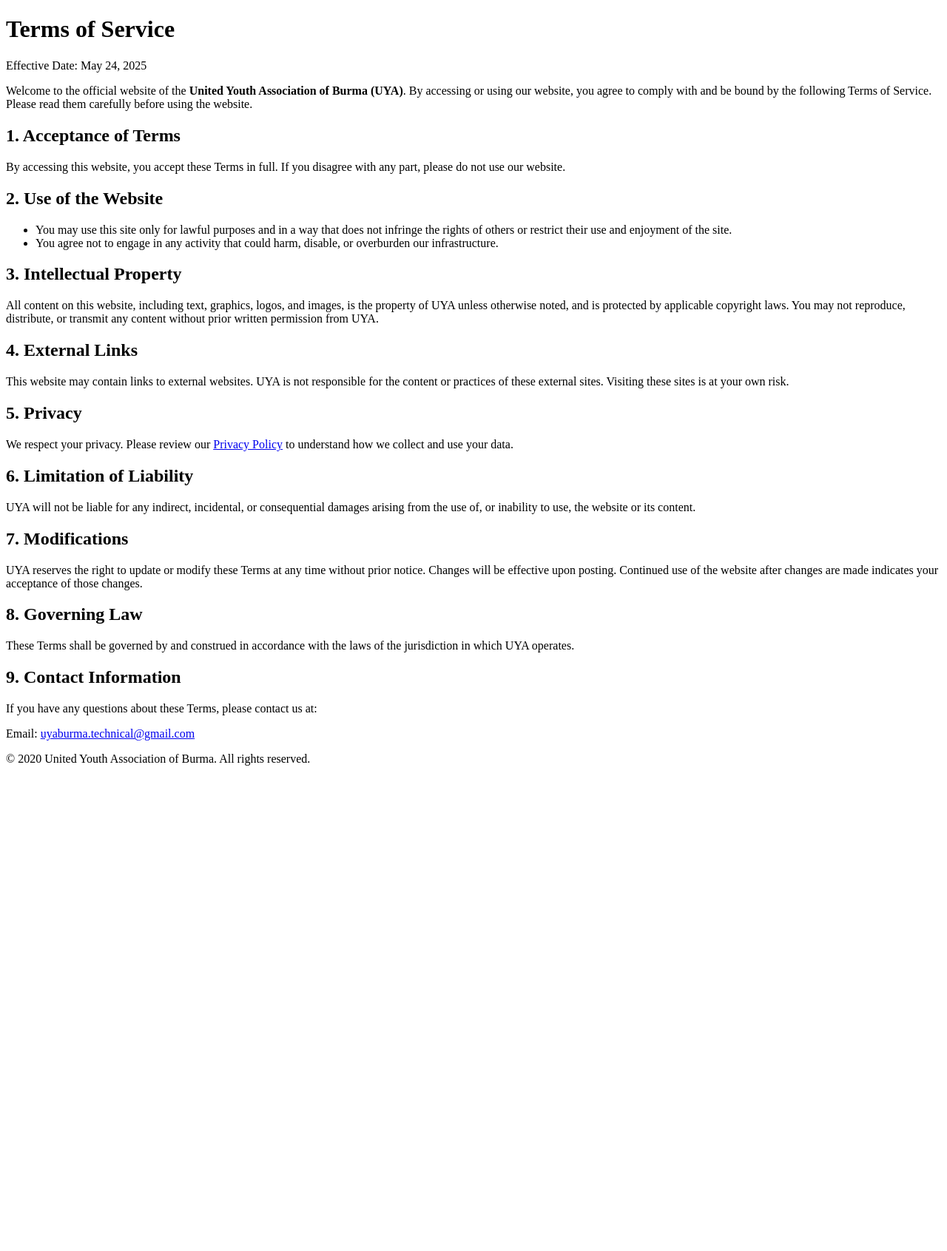
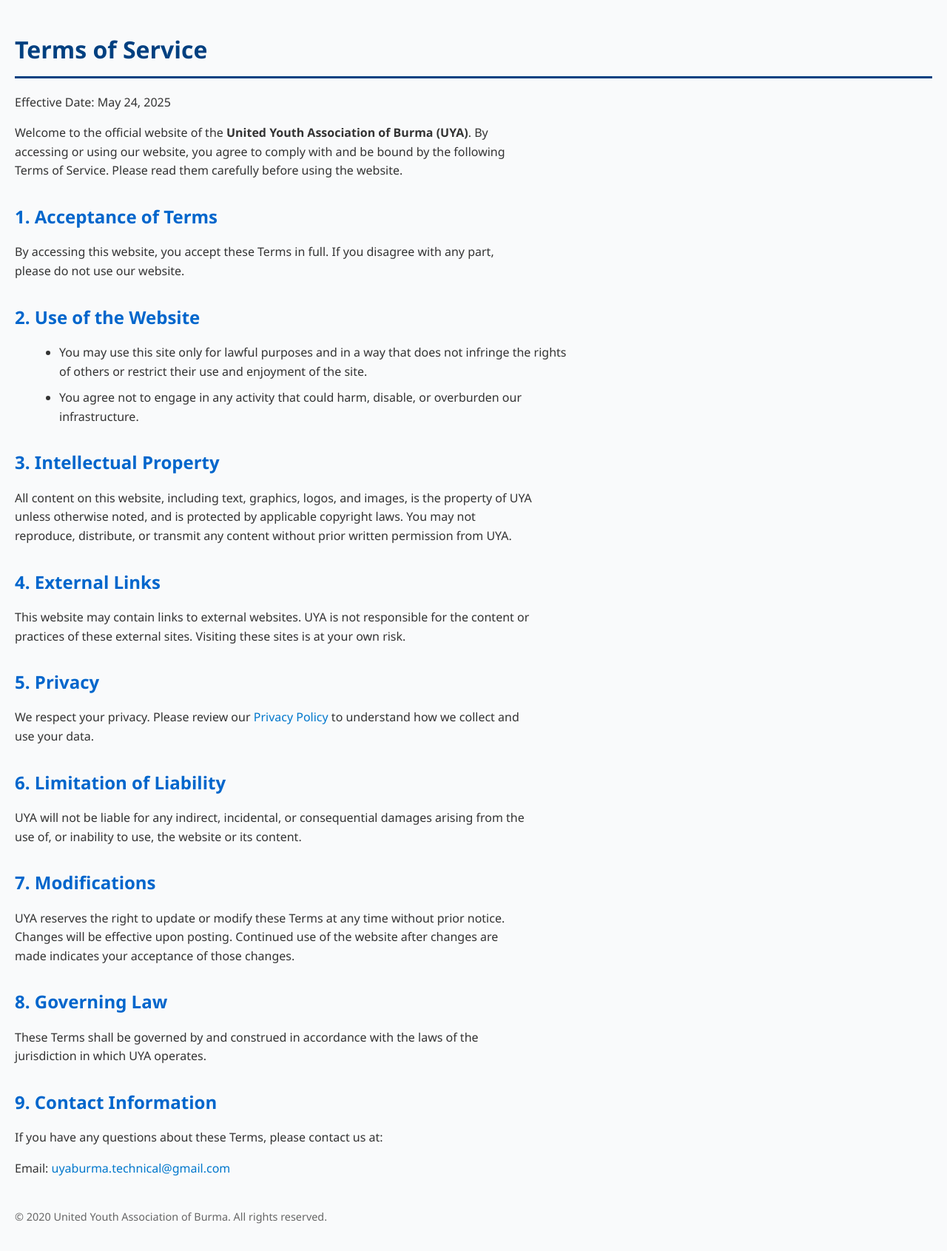
Before and after one commit to Aung-myat-min/UYA_Backend, a Django app: template core/templates/terms_of_service.html in a window 1280 px wide. Shown: the whole page at 74% size. Before the commit the page ends 1035 px from the top, so only its background shows below. Run offline with Django 5.2, Linux system fonts and the light colour scheme; the template is opened without the code that fills it: most values are stand-ins (such as "Sample title", 1, 10 or a date in 2020).

Commit message:
update terms

```diff
--- a/UYA_website/urls.py
+++ b/UYA_website/urls.py
@@ -26,7 +26,7 @@ schema_view = get_schema_view(
       title="UYA API",
       default_version='v1',
       description="API documentation for UYA Website project",
-      terms_of_service="https://uya-backend.onrender.com/terms/",
+      terms_of_service="https://uya-backend.onrender.com/api/terms/",
       contact=openapi.Contact(email="htetarakrlevi@gmail.com"),
       license=openapi.License(name="BSD License"),
    ),
--- a/core/templates/terms_of_service.html
+++ b/core/templates/terms_of_service.html
@@ -3,6 +3,78 @@
   <head>
     <meta charset="UTF-8" />
     <title>Terms of Service | United Youth Association of Burma</title>
+    <style>
+      /* Basic reset and font */
+      body {
+        font-family: "Segoe UI", Tahoma, Geneva, Verdana, sans-serif;
+        line-height: 1.6;
+        background-color: #f9fafb;
+        color: #333;
+        margin: 0;
+        padding: 20px;
+      }
+
+      h1 {
+        color: #004080;
+        border-bottom: 3px solid #004080;
+        padding-bottom: 10px;
+        margin-bottom: 20px;
+      }
+
+      h2 {
+        color: #0066cc;
+        margin-top: 30px;
+        margin-bottom: 10px;
+      }
+
+      p {
+        max-width: 700px;
+        margin-bottom: 15px;
+      }
+
+      ul {
+        max-width: 700px;
+        margin-left: 20px;
+        margin-bottom: 15px;
+      }
+
+      li {
+        margin-bottom: 10px;
+      }
+
+      a {
+        color: #0077cc;
+        text-decoration: none;
+      }
+
+      a:hover {
+        text-decoration: underline;
+      }
+
+      /* Email link spacing fix */
+      a[href^="mailto:"] {
+        word-break: break-all;
+      }
+
+      /* Footer text styling */
+      p:last-of-type {
+        margin-top: 40px;
+        font-size: 0.9em;
+        color: #666;
+      }
+
+      /* Responsive for smaller screens */
+      @media (max-width: 768px) {
+        body {
+          padding: 15px;
+        }
+
+        p,
+        ul {
+          max-width: 100%;
+        }
+      }
+    </style>
   </head>
   <body>
     <h1>Terms of Service</h1>
@@ -81,9 +153,9 @@
     <p>If you have any questions about these Terms, please contact us at:</p>
     <p>
       Email:
-      <a href="mailto: uyaburma.technical@gmail.com">
-        uyaburma.technical@gmail.com</a
-      >
+      <a href="mailto:uyaburma.technical@gmail.com">
+        uyaburma.technical@gmail.com
+      </a>
     </p>
 
     <p>
```
